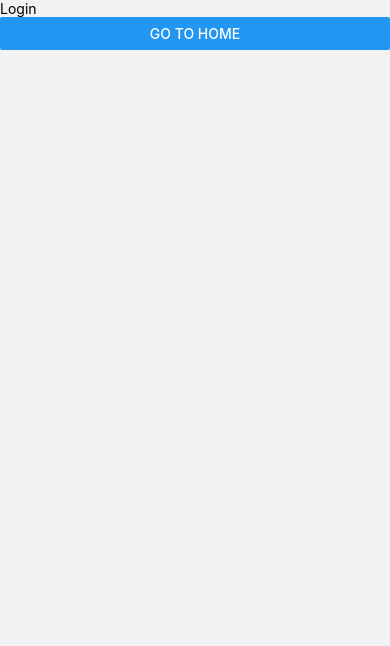
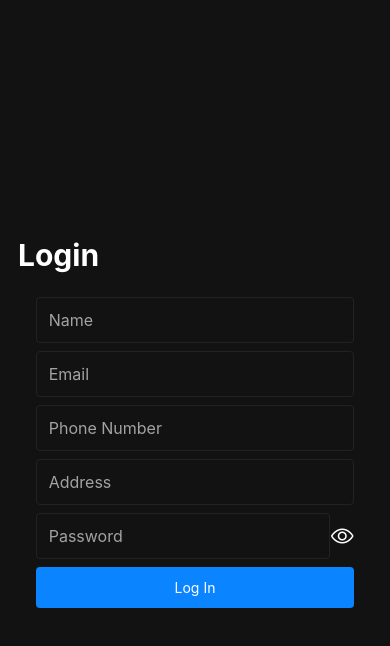
Before and after one commit to sahibjot366/e-commerce-fakestoreapi, a React Native app: screen /LoginScreen in a window 390 px wide. Shown: the top 646 px of the page. Built offline with nearby package versions, Linux system fonts and the light colour scheme.

Commit message:
Sample login screen

```diff
--- a/package.json
+++ b/package.json
@@ -14,6 +14,7 @@
     "@react-navigation/native": "^6.1.6",
     "@react-navigation/native-stack": "^6.9.12",
     "@reduxjs/toolkit": "^1.9.5",
+    "jsonwebtoken": "^9.0.0",
     "react": "18.2.0",
     "react-native": "0.71.8",
     "react-native-safe-area-context": "^4.5.3",
--- a/src/navigation/home-navigator.tsx
+++ b/src/navigation/home-navigator.tsx
@@ -10,6 +10,7 @@ import Icon from 'react-native-vector-icons/FontAwesome'
 import HomeScreen from '../screens/home/home-screen';
 import CartScreen from '../screens/home/cart-screen';
 import ProductDetailsScreen from '../screens/home/product-details';
+import AccountDetails from '../screens/home/account-details';
 
 import type { Product } from '../redux/features/product';
 
@@ -17,6 +18,7 @@ import type { Product } from '../redux/features/product';
 export type HomeTabParamList = {
     HomeScreenTab:undefined;
     CartScreenTab:undefined;
+    AccountDetailsTab:undefined;
   };
 
   export type HomeStackParamList = {
@@ -39,6 +41,10 @@ const HomeTabBarIcon = (props: TabBarIconProps) => <Icon name='home' {...props}
 
 const CartTabBarIcon = (props: TabBarIconProps) => (
     <Icon name="shopping-cart" {...props} />
+  );
+
+const AccountTabBarIcon = (props: TabBarIconProps) => (
+    <Icon name="user" {...props} />
   );
 
 
@@ -89,6 +95,15 @@ export const HomeNavigator = () => {
         name="CartScreenTab"
         component={CartScreen}
       />
+      <Tab.Screen
+        options={{
+          ...tabOptions,
+          tabBarLabel: 'Account',
+          tabBarIcon: AccountTabBarIcon,
+        }}
+        name="AccountDetailsTab"
+        component={AccountDetails}
+      />
 
     </Tab.Navigator>
   );
--- a/src/redux/features/user.tsx
+++ b/src/redux/features/user.tsx
@@ -7,6 +7,7 @@ type User={
     email:string;
     phonenumber:string;
     jwttoken:string;
+    password:string;
 }
 
 export type userState={
@@ -20,7 +21,8 @@ const initialState:userState ={
         name:'',
         address:'',
         email:'',
-        phonenumber:''
+        phonenumber:'',
+        password:'',
     },
 }
 
--- a/src/screens/authentication/login-screen.tsx
+++ b/src/screens/authentication/login-screen.tsx
@@ -1,17 +1,89 @@
-import React from 'react'
+import React,{useState} from 'react'
 import { SafeAreaView } from 'react-native-safe-area-context'
-import {Text,Button} from 'react-native'
+import {Text,StyleSheet} from 'react-native'
 import type {NavigationProp} from '@react-navigation/native';
 import { RootStackParamList } from '../../navigation/root-navigator';
+import {Button,Input} from '../../ui';
+import {useDispatch} from 'react-redux'
+
+import { setUserDetails } from '../../redux/features/user';
 
 const LoginScreen = ({navigation}:{navigation:NavigationProp<RootStackParamList>}) => {
 
+
+
+  const dispatch=useDispatch()
+
+  const onLogin=()=>{
+    const samplejwttoken='eyJhbGciOiJIUzI1NiIsInR5cCI6IkpXVCJ9.eyJpZCI6MTIzLCJ1c2VybmFtZSI6ImV4YW1wbGVfdXNlciIsImVtYWlsIjoidXNlckBleGFtcGxlLmNvbSIsImlhdCI6MTYyMTQ4MjUwOH0.x_vLHtTCp3FFQj7swtSMUyHM8NJ7g9MYIdhIsXyxyyg';
+    dispatch(setUserDetails({...details,jwttoken:samplejwttoken}))
+    navigation.navigate('Home')
+  }
+
+  type detailsType={
+    email:string;
+    password:string;
+    name:string;
+    address:string;
+    phonenumber:string;
+  }
+  const [details,setDetails]=useState<detailsType>({email:'',password:'',name:'',address:'',phonenumber:''})
+  const [showPassword,toggleShowPassword]=useState(false)
+
   return (
-    <SafeAreaView>
-        <Text style={{color:'black'}}>Login</Text>
-        <Button title='go to home' onPress={()=>{navigation.navigate('Home')}}  />
+    <SafeAreaView style={styles.parentContainer}>
+        <Text style={styles.titleText}>Login</Text>
+        <Input
+            placeholder="Name"
+            value={details?.name}
+            onChangeText={(updatedText)=>{setDetails((prev)=>({...prev,name:updatedText}))}}
+          />
+        <Input
+            keyboardType="email-address"
+            autoCapitalize="none"
+            placeholder="Email"
+            value={details?.email}
+            onChangeText={(updatedText)=>{setDetails((prev)=>({...prev,email:updatedText}))}}
+          />
+          <Input
+            placeholder="Phone Number"
+            value={details?.phonenumber}
+            onChangeText={(updatedText)=>{setDetails((prev)=>({...prev,phonenumber:updatedText}))}}
+          />
+          <Input
+            placeholder="Address"
+            value={details?.address}
+            onChangeText={(updatedText)=>{setDetails((prev)=>({...prev,address:updatedText}))}}
+          />
+          <Input
+            placeholder="Password"
+            secureTextEntry={!showPassword}
+            iconRight={showPassword ? 'ios-eye-off-outline' : 'ios-eye-outline'}
+            onRightIconPress={() => toggleShowPassword(!showPassword)}
+            value={details?.password}
+            onChangeText={(updatedText)=>{setDetails((prev)=>({...prev,password:updatedText}))}}
+          />
+        <Button label='Log In' onPress={onLogin}  />
     </SafeAreaView>
   )
 }
 
+const styles=StyleSheet.create({
+  parentContainer:{
+    backgroundColor:'#121212',
+    flex:1,
+    paddingHorizontal:18,
+    alignItems:'center',
+    justifyContent:'center',
+
+  },
+  titleText:{
+    fontSize:30,
+    fontWeight:'bold',
+    marginBottom:24,
+    color:'white',
+    alignSelf:'flex-start'
+  },
+})
+
 export default LoginScreen
--- /dev/null
+++ b/src/screens/home/account-details.tsx
@@ -0,0 +1,16 @@
+import React from 'react'
+import { SafeAreaView } from 'react-native-safe-area-context'
+import {useSelector} from 'react-redux'
+import type { AppState } from '../../redux/store'
+
+const AccountDetails = () => {
+const {userDetails}=useSelector((state:AppState)=>state.user)
+console.log(userDetails)
+  return (
+    <SafeAreaView>
+
+    </SafeAreaView>
+  )
+}
+
+export default AccountDetails
--- a/src/ui/Input.tsx
+++ b/src/ui/Input.tsx
@@ -0,0 +1,110 @@
+import React from 'react';
+import {Text,View,StyleSheet} from 'react-native'
+import type {TextInput, TextInputProps} from 'react-native';
+import {TextInput as NTextInput} from 'react-native';
+import Icon from 'react-native-vector-icons/Ionicons';
+
+
+
+
+export interface NInputProps extends TextInputProps {
+  label?: string;
+  disabled?: boolean;
+  error?: string;
+  iconRight?: string;
+  onRightIconPress?: () => void;
+  onLeftIconPress?: () => void;
+  iconLeft?: string;
+}
+
+const Input = React.forwardRef<TextInput, NInputProps>((props, ref) => {
+  const {
+    label,
+    iconRight,
+    onRightIconPress,
+    onLeftIconPress,
+    error,
+    iconLeft,
+    ...inputProps
+  } = props;
+
+  const [isFocussed, setIsFocussed] = React.useState(false);
+  const onBlur = React.useCallback(() => setIsFocussed(false), []);
+  const onFocus = React.useCallback(() => setIsFocussed(true), []);
+
+
+    const labelColor=error?'red':'white'
+    const paddingStyle={paddingRight:iconRight?18:12,paddingLeft:iconLeft?18:12}
+    const borderColor=error?'red':isFocussed?'#A3A3A3':'#222222'
+
+  return (
+    <View style={styles.parentContainer}>
+      {label && (
+        <Text style={{color:labelColor}}>
+          {label}
+        </Text>
+      )}
+      <View style={styles.inputContainer}>
+        <NTextInput
+          testID="STextInput"
+          ref={ref}
+          placeholderTextColor={'#A3A3A3'}
+          style={[styles.inputField,paddingStyle,{borderColor}]}
+          onBlur={onBlur}
+          onFocus={onFocus}
+          {...inputProps}
+        />
+        {iconLeft && (
+          <Icon
+            name={iconLeft}
+            color="white"
+            size={24}
+            onPress={onLeftIconPress}
+          />
+        )}
+        {iconRight && (
+          <Icon
+            name={iconRight}
+            color="white"
+            size={24}
+            onPress={onRightIconPress}
+          />
+        )}
+      </View>
+      {error && <Text style={styles.errorText}>{error}</Text>}
+    </View>
+  );
+});
+
+const styles=StyleSheet.create({
+    parentContainer:{
+        marginBottom:8,
+        width:'90%'
+    },
+    inputContainer:{
+        flexDirection:'row',
+        alignItems:'center'
+    },
+    inputField:{
+        flex:1,
+        borderWidth:1,
+        padding:12,
+        borderRadius:4,
+        fontSize:16,
+        color:'white'
+    },
+    leftIcon:{
+        position:'absolute',
+        left:2,
+    },
+    rightIcon:{
+        position:'absolute',
+        right:3
+    },
+    errorText:{
+        color:'red'
+    }
+})
+
+
+export default Input;
--- /dev/null
+++ b/src/ui/index.tsx
@@ -0,0 +1,2 @@
+export {default as Input} from './Input'
+export {default as Button} from './button'
```
Also changed, not shown: 1 other file (tests, documents, lock files or other folders).
